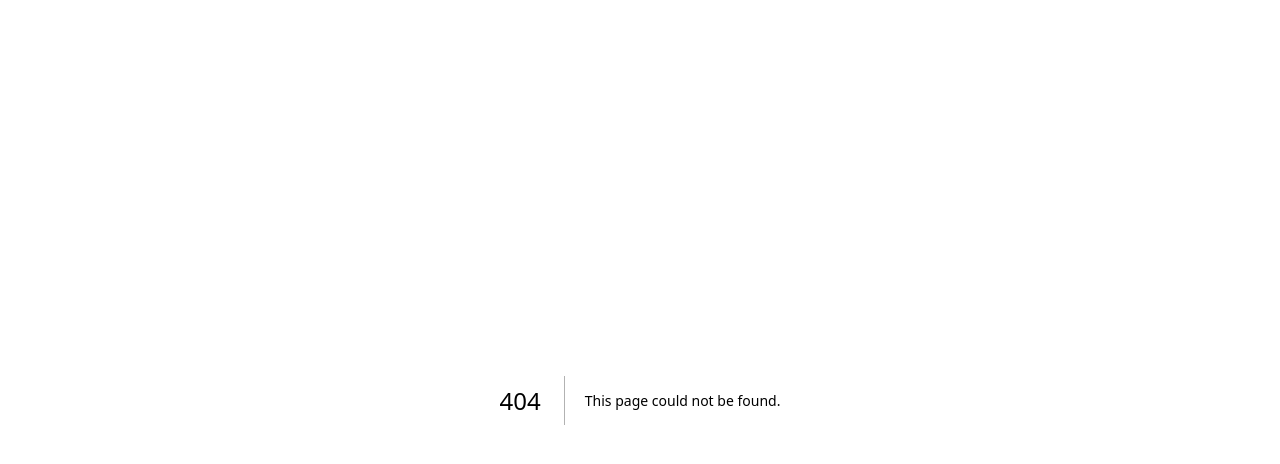
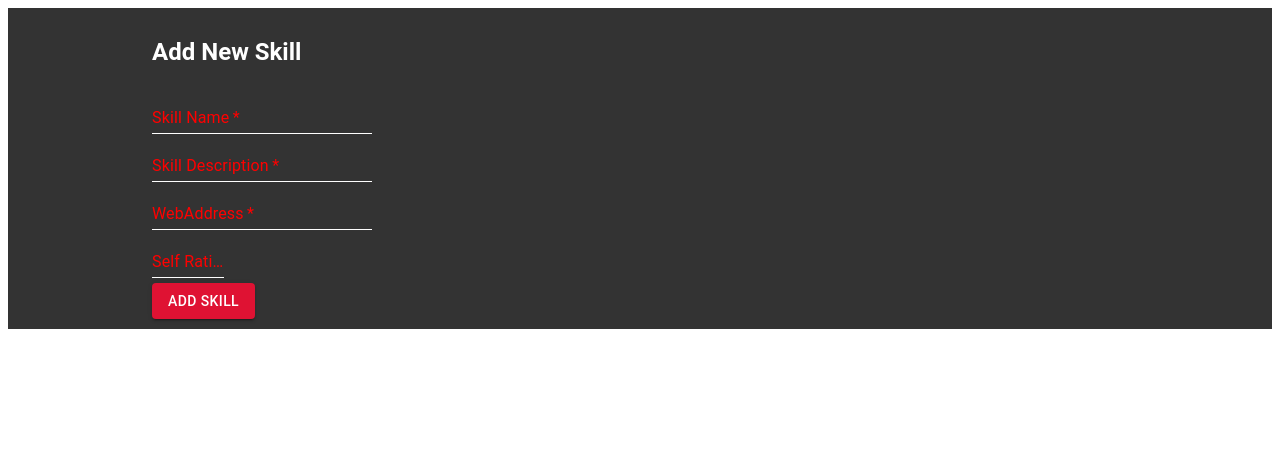
Before and after one commit to 22Boikutlo/portfolio, a Next.js app: page /add-skill in a window 1280 px wide. Before the commit this address had no page. Shown: the top 464 px of the page. Built offline with nearby package versions, Linux system fonts and the light colour scheme.

Commit message:
feat: implement form submission for adding projects and skills with validation

```diff
--- a/components/ProjectApi.js
+++ b/components/ProjectApi.js
@@ -1,6 +1,7 @@
 import React from 'react';
 import { Button } from '@mui/material';
 import { useEffect, useState } from 'react';
+import Link from 'next/link';
 
 function Projects() {
     const [projects, setProjects] = useState([]);
@@ -20,6 +21,11 @@ function Projects() {
     <div id="projects" className="projects">
       <div className="container">
         <h1>Projects</h1>
+        <Link href="/add-project">
+          <Button variant="contained" className='myBtn' color="primary"  >
+            Add Project
+          </Button>
+      </Link>
         <div className="row">
 
           <div className="col-md-4">
--- /dev/null
+++ b/pages/add-skill.js
@@ -0,0 +1,108 @@
+import React from 'react'
+import { Button, TextField } from '@mui/material';
+import { useState } from 'react';
+import { useRouter } from 'next/router';
+
+const AddSkill = () => {
+    const [addskill, setAddSkill] = useState({
+        SkillName: '',
+        SkillDescription: '',
+        WebAddress: '',
+        SelfRating: ''
+    });
+    const [successMessage, setSuccessMessage] = useState('');
+    const [errorMessage, setErrorMessage] = useState('');
+    const router = useRouter();
+
+    const handleSubmit = async (e) => {
+    e.preventDefault();
+    try {
+      const response = await fetch('https://boikutloportfolioapi.azurewebsites.net/api/Skill', {
+        method: 'POST',
+        headers: { 'Content-Type': 'application/json' },
+        body: JSON.stringify(addskill),
+      });
+
+      if (!response.ok) throw new Error('Failed to add skill');
+
+      const data = await response.json();
+      setSuccessMessage('Skill added successfully! Redirecting...');
+      setErrorMessage('');
+
+      setTimeout(() => router.push('/'), 2000); // Redirect after 2 seconds
+    } catch (error) {
+      console.error('Error adding skill:', error);
+      setErrorMessage('Error adding skill. Please try again.');
+    }
+  };
+
+  return (
+    <>
+        <div className='footer'>
+            <div className= 'container'>
+                <h2>Add New Skill</h2>
+                <form className='text-field' onSubmit={handleSubmit}>
+                    <div className='form-group'>
+                        <TextField
+                            label="Skill Name"
+                            id='skillName'
+                            variant='standard'
+                            type='text'
+                            className='form-control'
+                            value={addskill.SkillName}
+                            onChange={(e) => setAddSkill({ ...addskill, SkillName: e.target.value })}
+                            required
+                        />
+                    </div>
+                    <div className='form-group'>
+                        <TextField
+                            id='skillDescription'
+                            label="Skill Description"
+                            variant='standard'
+                            type='text'
+                            className='form-control'
+                            value={addskill.SkillDescription}
+                            onChange={(e) => setAddSkill({ ...addskill, SkillDescription: e.target.value })}
+                            required
+                        />
+                    </div>
+                    <div className='form-group'>
+                        <TextField
+                            id='webaddress'
+                            label="WebAddress"
+                            variant='standard'
+                            type='text'
+                            className='form-control'
+                            value={addskill.WebAddress}
+                            onChange={(e) => setAddSkill({ ...addskill, WebAddress: e.target.value })}
+                            required
+                        />
+                    </div>
+                    <div className='form-group'>
+                        <TextField
+  id='selfRating'
+  label="Self Rating"
+  variant='standard'
+  type='number'
+  className='form-control'
+  value={addskill.SelfRating}
+  onChange={(e) => setAddSkill({ ...addskill, SelfRating: e.target.value })}
+  inputProps={{ min: 1, max: 10 }}
+  required
+/>
+
+                    </div>
+                    <Button variant="contained" className='myBtn' color="primary" type='submit'>
+                        Add Skill
+                    </Button>
+
+            </form>
+                {successMessage && <p style={{ color: 'green' }}>{successMessage}</p>}
+                {errorMessage && <p style={{ color: 'red' }}>{errorMessage}</p>}
+            </div>
+        </div>
+    </>
+  )
+}
+
+export default AddSkill
```
Also changed, not shown: components/Footers.js (+8 -1 lines), components/SkillsApi.js (+8 -0 lines), pages/add-project.js (added, +101 -0 lines).
